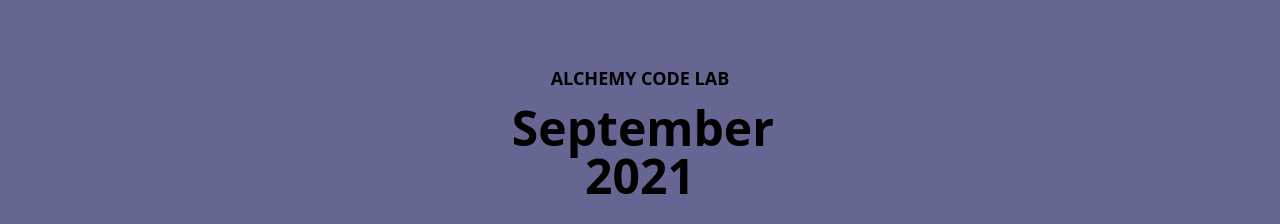
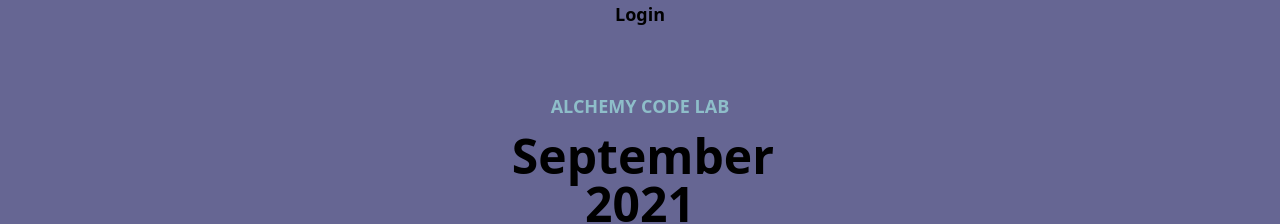
Before and after one commit to alchemy-yearbook-app/front-end, a React app: page /yearbook in a window 1280 px wide. Shown: the top 224 px of the page. Built offline with nearby package versions, Linux system fonts and the light colour scheme.

Commit message:
added login button on yearbook to lead to oauth

```diff
--- a/src/components/Navbar/Navbar.jsx
+++ b/src/components/Navbar/Navbar.jsx
@@ -0,0 +1,9 @@
+import React from 'react';
+
+export default function Navbar() {
+  return (
+    <div className="text-lg text-center font-bold">
+      <a href="/sign-in">Login</a>
+    </div>
+  );
+}
--- a/src/components/YearbookList/YearbookList.jsx
+++ b/src/components/YearbookList/YearbookList.jsx
@@ -7,7 +7,7 @@
         <dh-component>
           <div className="container flex justify-center mx-auto pt-16">
             <div>
-              <p className="text-gray-500 text-lg text-center font-bold pb-3 uppercase">
+              <p className="text-darkteal text-lg text-center font-bold pb-3 uppercase">
                 Alchemy Code Lab
               </p>
               <h1 className="xl:text-5xl text-4xl text-center text-gray-800 font-extrabold pb-6 sm:w-4/6 w-5/6 mx-auto">
--- a/src/views/Yearbook/Yearbook.jsx
+++ b/src/views/Yearbook/Yearbook.jsx
@@ -1,9 +1,11 @@
 import React from 'react';
+import Navbar from '../../components/Navbar/Navbar';
 import YearbookList from '../../components/YearbookList/YearbookList';
 
 export default function Yearbook() {
   return (
     <div>
+      <Navbar />
       <YearbookList />
     </div>
   );
```
